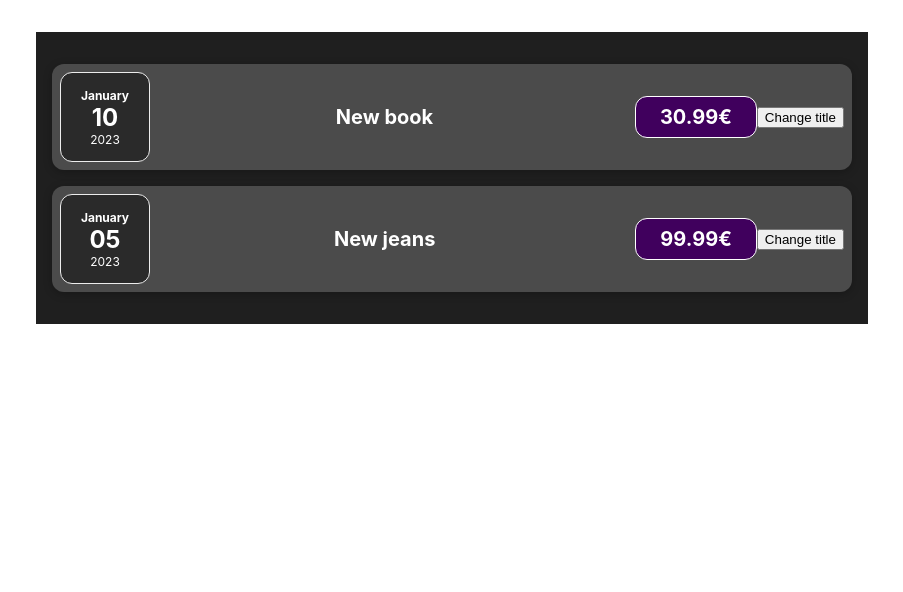
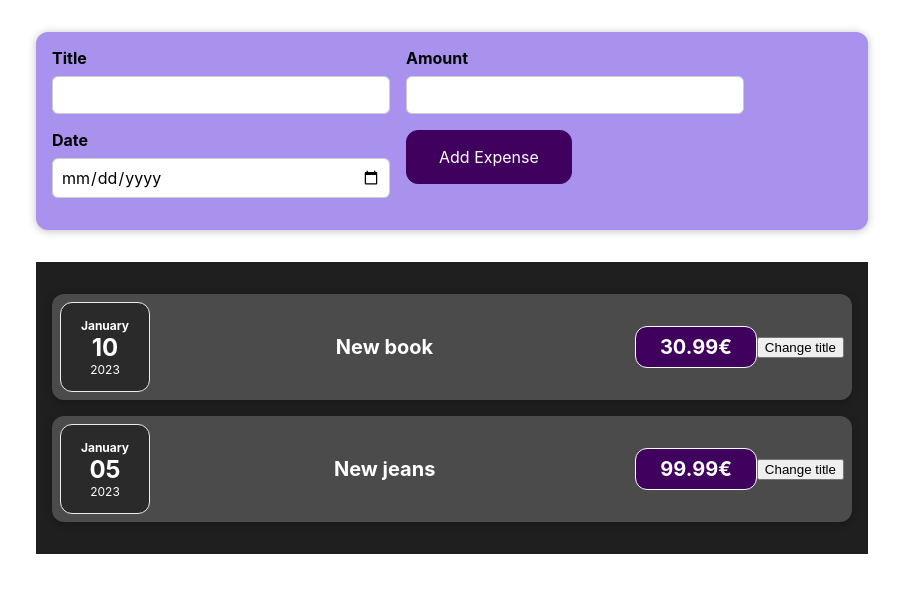
Before and after one commit to Progeim111/expenses, a React (Create React App) app: page / in a window 1280 px wide. Shown: the top 592 px of the page, without its empty margins (188-1091 px from the left). Built offline with nearby package versions, Linux system fonts and the light colour scheme.

Commit message:
Vormitöötlus Reactis

```diff
--- a/src/App.js
+++ b/src/App.js
@@ -3,6 +3,7 @@
 import './components/Expenses/Expenses.css';
 import Expenses from "./components/Expenses/Expenses";
 
+import NewExpense from "./components/NewExpense/NewExpense";
 
 const App = () => {
     const expenses = [
@@ -18,12 +19,17 @@
         }
     ]
 
+    const addExpenseHandler = (expense) => {
+        console.log('In App.js')
+        console.log(expense)
+    }
+
     return (
         <div className="App">
+            <NewExpense onAddExpense={addExpenseHandler}></NewExpense>
             <Expenses expenses={expenses}></Expenses>
         </div>
     );
 }
 
-
 export default App;
--- /dev/null
+++ b/src/components/NewExpense/ExpenseForm.css
@@ -0,0 +1,26 @@
+.new-expense__controls {
+    display: flex;
+    flex-wrap: wrap;
+    gap: 1rem;
+    margin-bottom: 1rem;
+    text-align: left;
+}
+
+.new-expense__control label {
+    font-weight: bold;
+    margin-bottom: 0.5rem;
+    display: block;
+}
+
+.new-expense__control input {
+    font: inherit;
+    padding: 0.5rem;
+    border-radius: 6px;
+    border: 1px solid #ccc;
+    width: 20rem;
+    max-width: 100%;
+}
+
+.new-expense__actions {
+    text-align: right;
+}
--- /dev/null
+++ b/src/components/NewExpense/ExpenseForm.js
@@ -0,0 +1,54 @@
+import React, { useState } from "react";
+import "./ExpenseForm.css";
+const ExpenseForm = (props) => {
+    const [enteredTitle, setEnteredTitle] = useState('')
+   const [enteredAmount, setEnteredAmount] = useState('')
+   const [enteredDate, setEnteredDate] = useState('')
+
+
+    const titleChangeHandler = (event) => {
+        setEnteredTitle(event.target.value)
+    }
+    const amountChangeHandler = (event) => {
+        setEnteredAmount(event.target.value)
+    }
+    const dateChangeHandler = (event) => {
+        setEnteredDate(event.target.value)
+    }
+    const submitHandler = (event) => {
+        event.preventDefault()
+        const expenseData = {
+            title: enteredTitle,
+            amount: enteredAmount,
+            date: new Date(enteredDate)
+        }
+        props.onSaveExpenseData(expenseData)
+        setEnteredTitle('')
+        setEnteredAmount('')
+        setEnteredDate('')
+    }
+
+    return (
+        <form onSubmit={submitHandler}>
+            <div className={"new-expense__controls"}>
+                <div className={"new-expense__control"}>
+                <label>Title</label>
+                <input type="text" onChange={titleChangeHandler} value={enteredTitle}/>
+            </div>
+            <div className={"new-expense__control"}>
+                <label>Amount</label>
+                <input type="number" min="1" step="1" onChange={amountChangeHandler}/>
+            </div>
+            <div className={"new-expense__control"}>
+                <label>Date</label>
+                <input type="date" min="2019-01-01" max="2022-12-31" onChange={dateChangeHandler}/>
+            </div>
+            <div>
+                <button type="submit">Add Expense</button>
+            </div>
+            </div>
+        </form>
+    )
+}
+
+export default ExpenseForm
--- /dev/null
+++ b/src/components/NewExpense/NewExpense.css
@@ -0,0 +1,38 @@
+.new-expense {
+    background-color: #a892ee;
+    padding: 1rem;
+    margin: 2rem auto;
+    width: 50rem;
+    max-width: 95%;
+    border-radius: 12px;
+    text-align: center;
+    box-shadow: 0 1px 8px rgba(0, 0, 0, 0.25);
+}
+
+.new-expense button {
+    font: inherit;
+    cursor: pointer;
+    padding: 1rem 2rem;
+    border: 1px solid #40005d;
+    background-color: #40005d;
+    color: white;
+    border-radius: 12px;
+    margin-right: 1rem;
+}
+
+.new-expense button:hover,
+.new-expense button:active {
+    background-color: #510674;
+    border-color: #510674;
+}
+
+.new-expense button.alternative {
+    color: #220131;
+    border-color: transparent;
+    background-color: transparent;
+}
+
+.new-expense button.alternative:hover,
+.new-expense button.alternative:active {
+    background-color: #ddb3f8;
+}
--- /dev/null
+++ b/src/components/NewExpense/NewExpense.js
@@ -0,0 +1,21 @@
+import React from 'react';
+import ExpenseForm from "./ExpenseForm";
+import './NewExpense.css';
+
+
+const NewExpense = (props) => {
+    const saveExpenseDataHandler = (enteredExpenseData) => {
+        const expenseData = {
+            ...enteredExpenseData,
+            id: Math.random().toString()
+        }
+        props.onAddExpense(expenseData)
+    }
+    return (
+        <div className={'new-expense'}>
+            <ExpenseForm onSaveExpenseData={saveExpenseDataHandler}></ExpenseForm>
+        </div>
+    )
+}
+
+export default NewExpense
```
